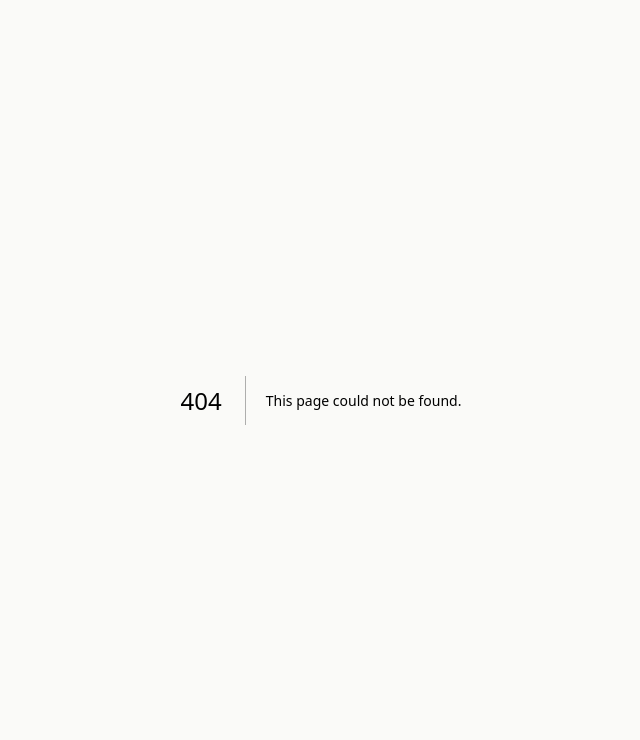
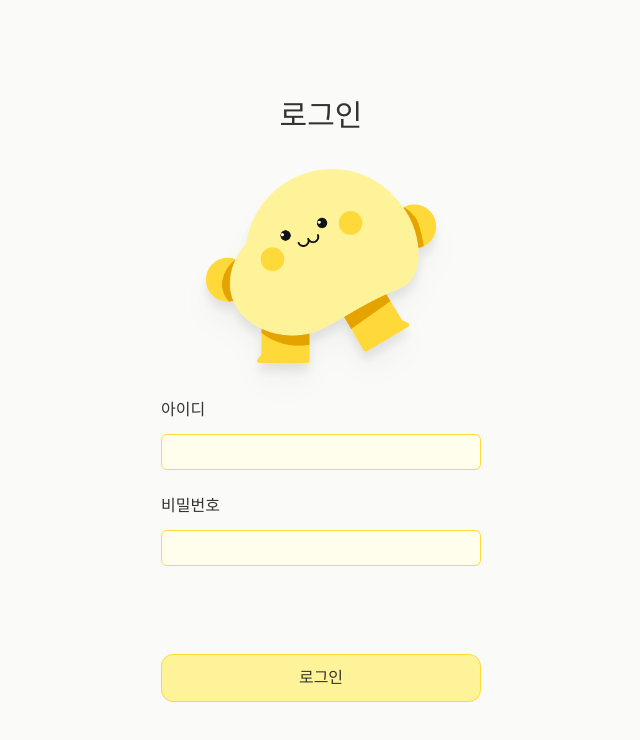
Before and after one commit to xuuwon/maeumgyeol, a Next.js app: page /sign-in in a window 1280 px wide. Before the commit this address had no page. Shown: the top 740 px of the page, without its empty margins (319-959 px from the left). Built offline with nearby package versions, Linux system fonts and the light colour scheme; a web font is replaced by a local one.

Commit message:
feat: 로그인 컴포넌트 구현

```diff
--- /dev/null
+++ b/src/app/sign-in/page.tsx
@@ -0,0 +1,73 @@
+'use client';
+
+import React from 'react';
+import { useForm } from 'react-hook-form';
+import { zodResolver } from '@hookform/resolvers/zod';
+import { SigninSchema, signinSchema } from './signinSchema';
+import Button from '@/components/button/Button';
+import Image from 'next/image';
+
+const Page = () => {
+  const {
+    register,
+    handleSubmit,
+    formState: { errors },
+  } = useForm<SigninSchema>({
+    resolver: zodResolver(signinSchema),
+    mode: 'onBlur', // focus를 벗어날 때 유효성 검사 진행
+  });
+
+  const onSubmit = (data: SigninSchema) => {
+    console.log('로그인 데이터:', data);
+  };
+
+  const inputStyle =
+    'h-9 border rounded-md w-80 bg-bg-yellow border-main-yellow focus:outline-none pl-2 text-[#909090]';
+  const groupStyle = 'flex flex-col gap-3';
+  const errorTextStlye = 'text-sm text-red-400 mx-auto';
+
+  return (
+    <div className="flex flex-col items-center justify-around h-screen py-20 iphoneSE:py-10">
+      <p className="text-3xl iphoneSE:text-2xl">로그인</p>
+
+      <div className="flex justify-center iphoneSE:w-48 drop-shadow-xl">
+        <Image
+          src="/images/characters/basic_character.png" // public 폴더 기준 경로 또는 외부 URL
+          alt="설명 텍스트"
+          width={230} // 이미지 가로 크기(px)
+          height={230} // 이미지 세로 크기(px)
+        />
+      </div>
+
+      <form
+        onSubmit={handleSubmit(onSubmit)}
+        className="flex flex-col max-w-lg gap-6 mx-auto iphoneSE:gap-3"
+      >
+        <div className={groupStyle}>
+          <label>아이디</label>
+          <input type="text" {...register('id')} className={inputStyle} />
+        </div>
+        <div className={groupStyle}>
+          <label>비밀번호</label>
+          <input type="password" {...register('password')} className={inputStyle} />
+        </div>
+
+        <div className="mx-auto mt-10">
+          {errors.id ? (
+            <p className={errorTextStlye}>{errors.id.message}</p>
+          ) : errors.password ? (
+            <p className={errorTextStlye}>{errors.password.message}</p>
+          ) : (
+            <p></p>
+          )}
+        </div>
+
+        <div className="flex justify-center w-full mx-auto">
+          <Button type="yellow" text="로그인" onClick={handleSubmit(onSubmit)} />
+        </div>
+      </form>
+    </div>
+  );
+};
+
+export default Page;
--- /dev/null
+++ b/src/app/sign-in/signinSchema.ts
@@ -0,0 +1,8 @@
+import { z } from 'zod';
+
+export const signinSchema = z.object({
+  id: z.string().nonempty('아이디를 입력하세요.'),
+  password: z.string().nonempty('비밀번호를 입력하세요.'),
+});
+
+export type SigninSchema = z.infer<typeof signinSchema>;
```
